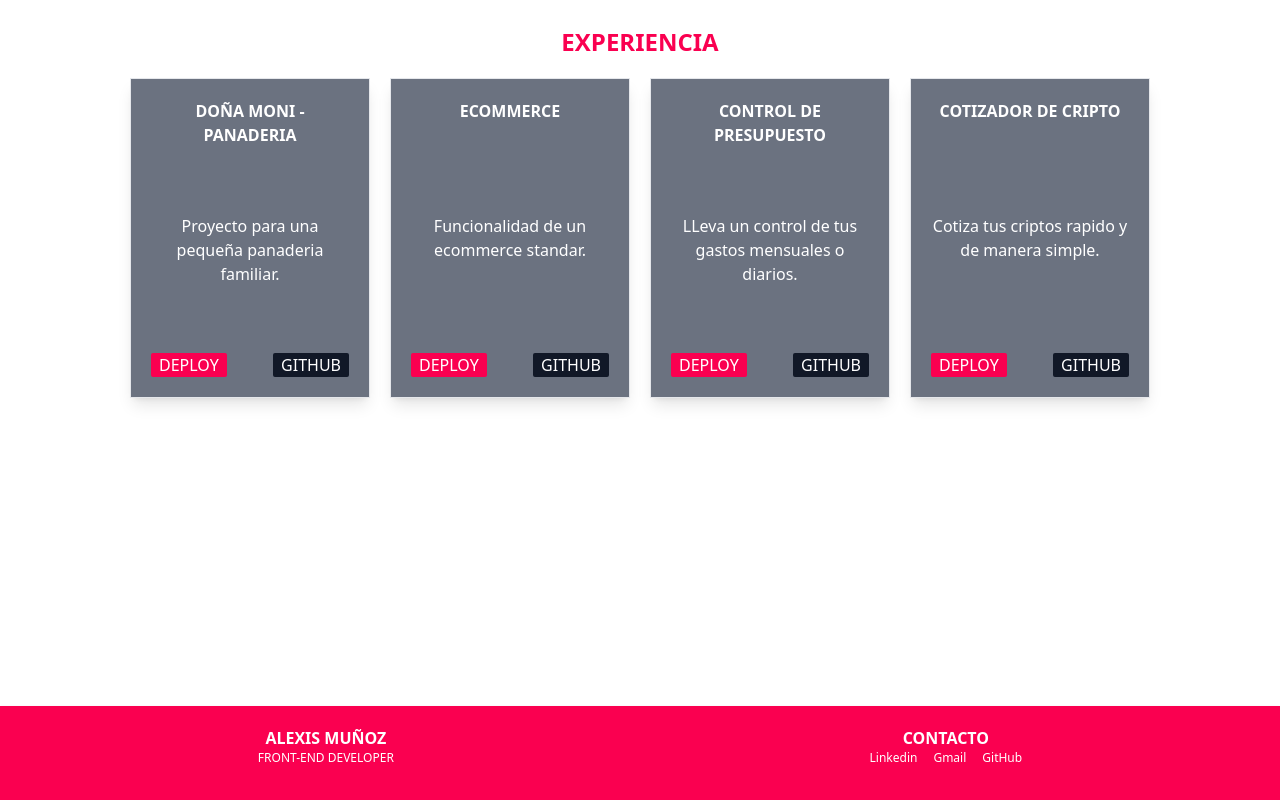
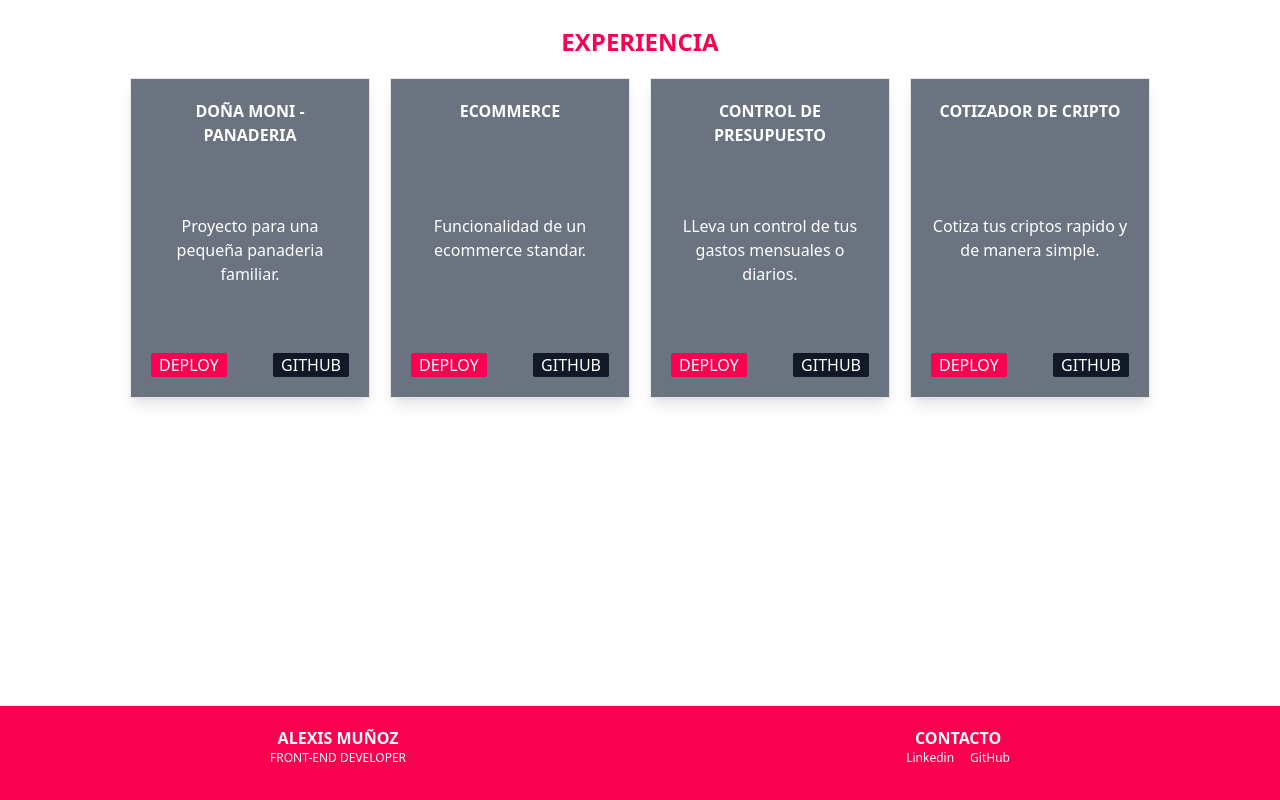
Before and after one commit to AlexisNMunoz/portafolioFrontEnd, a React (Vite) app: page / in a window 1280 px wide. Shown: the part 774-1574 px from the top of the page. Built offline with nearby package versions, Linux system fonts and the light colour scheme.

Commit message:
fixed: links de contacto

```diff
--- a/src/components/Footer.jsx
+++ b/src/components/Footer.jsx
@@ -11,9 +11,8 @@ function Footer() {
                 <div className=" text-white flex flex-col items-center">
                     <h3 className="font-semibold uppercase">contacto</h3>
                     <div className=" flex gap-4">
-                        <a href="#" className=" text-xs hover:text-black/80">Linkedin </a>
-                        <a href="#" className=" text-xs hover:text-black/80">Gmail</a>
-                        <a href="#" className=" text-xs hover:text-black/80">GitHub</a>
+                        <a href="https://www.linkedin.com/in/alexismuñoz" target="_blank" rel="noopener noreferrer" className=" text-xs hover:text-black/80">Linkedin </a>
+                        <a href="https://github.com/AlexisNMunoz" target="_blank" rel="noopener noreferrer" className=" text-xs hover:text-black/80">GitHub</a>
                     </div>
                 </div>
             </div>
--- a/src/pages/Perfil.jsx
+++ b/src/pages/Perfil.jsx
@@ -22,7 +22,7 @@ function Perfil() {
             <aside className=" absolute top-52 bg-white shadow-md flex flex-col gap-2">
                 <a
                     className="px-4 py-2 hover:bg-[#0a66c2] hover:text-white cursor-pointer font-semibold hover:scale-110 hover:translate-x-4 hover:shadow-md hover:shadow-[#0a66c2] transition-transform"
-                    href={`https://www.linkedin.com/in/alexismu%C3%B1oz/`} target="_blank" rel="noopener noreferrer">Linkedin</a>
+                    href={`https://www.linkedin.com/in/alexismuñoz`} target="_blank" rel="noopener noreferrer">Linkedin</a>
 
                 <a
                     href="https://github.com/AlexisNMunoz" target="_blank" rel="noopener noreferrer"
```
